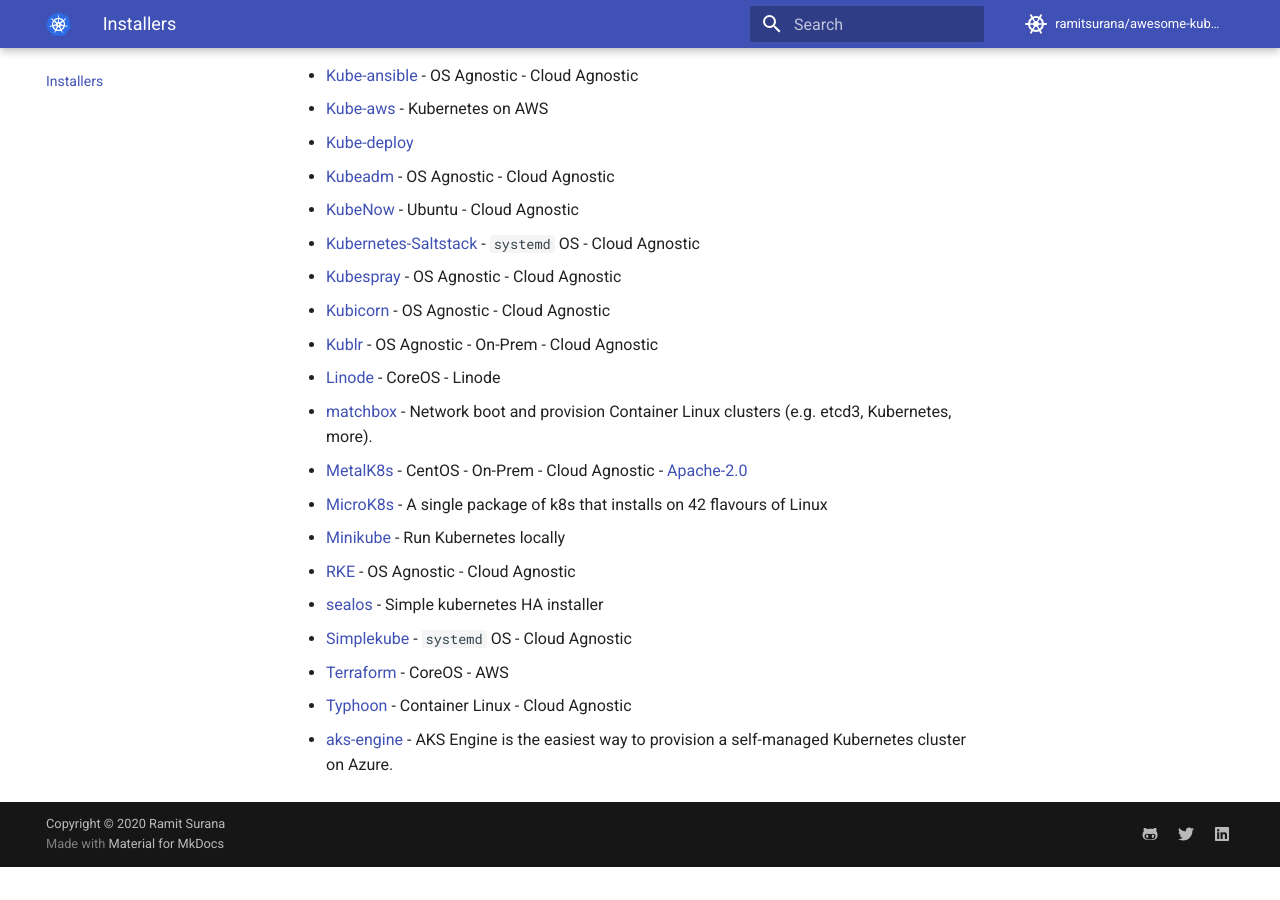
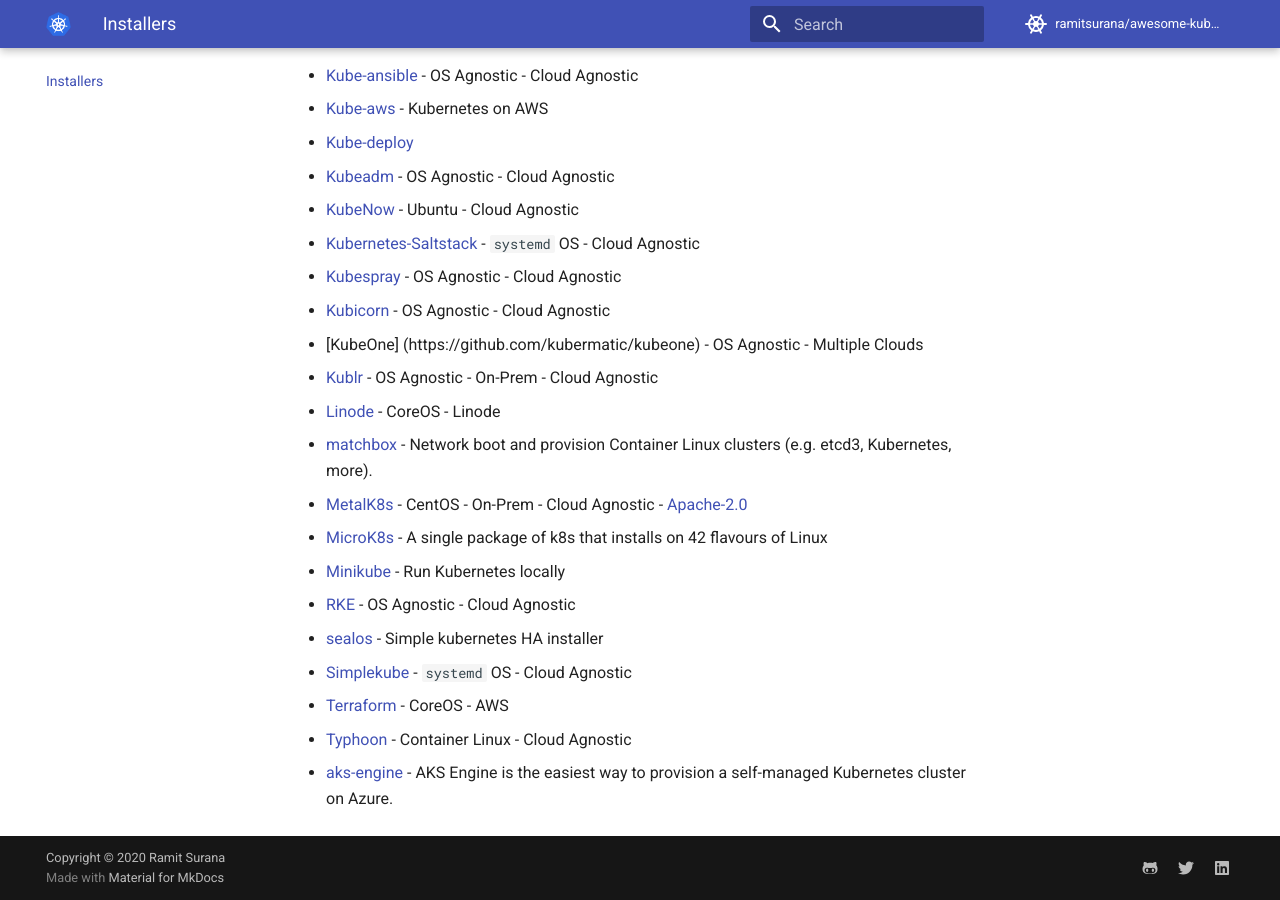
Before and after one commit to ramitsurana/awesome-kubernetes, an MkDocs documentation site: the page built from docs/installers/installers.md, in a window 1280 px wide and 900 px high, scrolled down 763 px. Built offline with MkDocs 1.6.1 and Material for MkDocs 9.7.7, drawn with Linux system fonts in a browser that asks for light colours; comment, search, counter and statistics services are not loaded; before the commit the page ends 1630 px from its top, so only the background shows below that.

Commit message:
Suggesting KubeOne

```diff
--- a/docs/installers/installers.md
+++ b/docs/installers/installers.md
@@ -24,6 +24,7 @@ Installers
 * [Kubernetes-Saltstack](https://github.com/valentin2105/Kubernetes-Saltstack) - `systemd` OS - Cloud Agnostic
 * [Kubespray](https://github.com/kubernetes-incubator/kubespray) - OS Agnostic - Cloud Agnostic
 * [Kubicorn](https://github.com/kubicorn/kubicorn) - OS Agnostic - Cloud Agnostic
+* [KubeOne] (https://github.com/kubermatic/kubeone) - OS Agnostic - Multiple Clouds
 * [Kublr](https://docs.kublr.com/quickstart/) - OS Agnostic - On-Prem - Cloud Agnostic
 * [Linode](https://developers.linode.com/kubernetes/) - CoreOS - Linode
 * [matchbox](https://github.com/poseidon/matchbox) - Network boot and provision Container Linux clusters (e.g. etcd3, Kubernetes, more).
```
